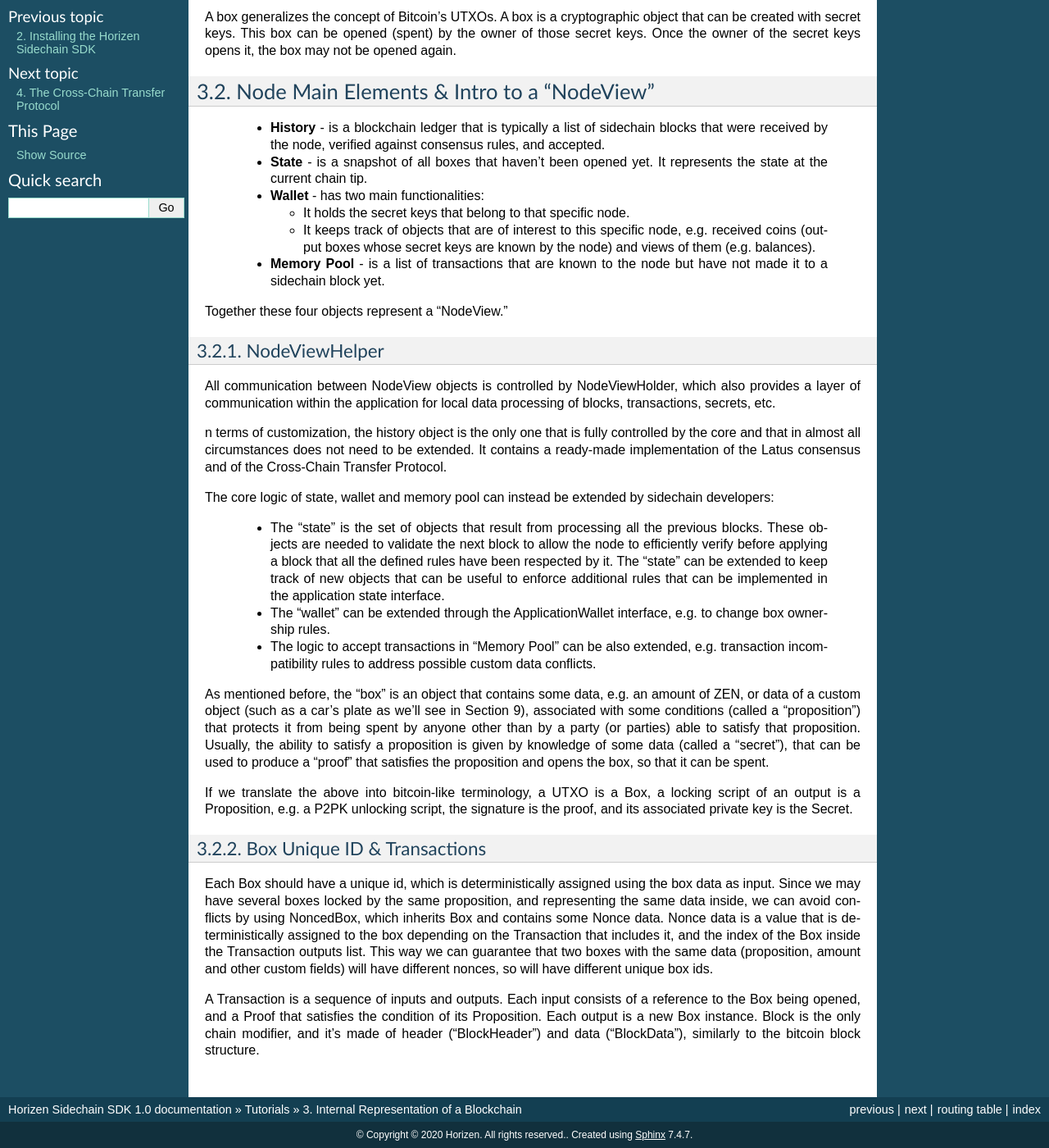
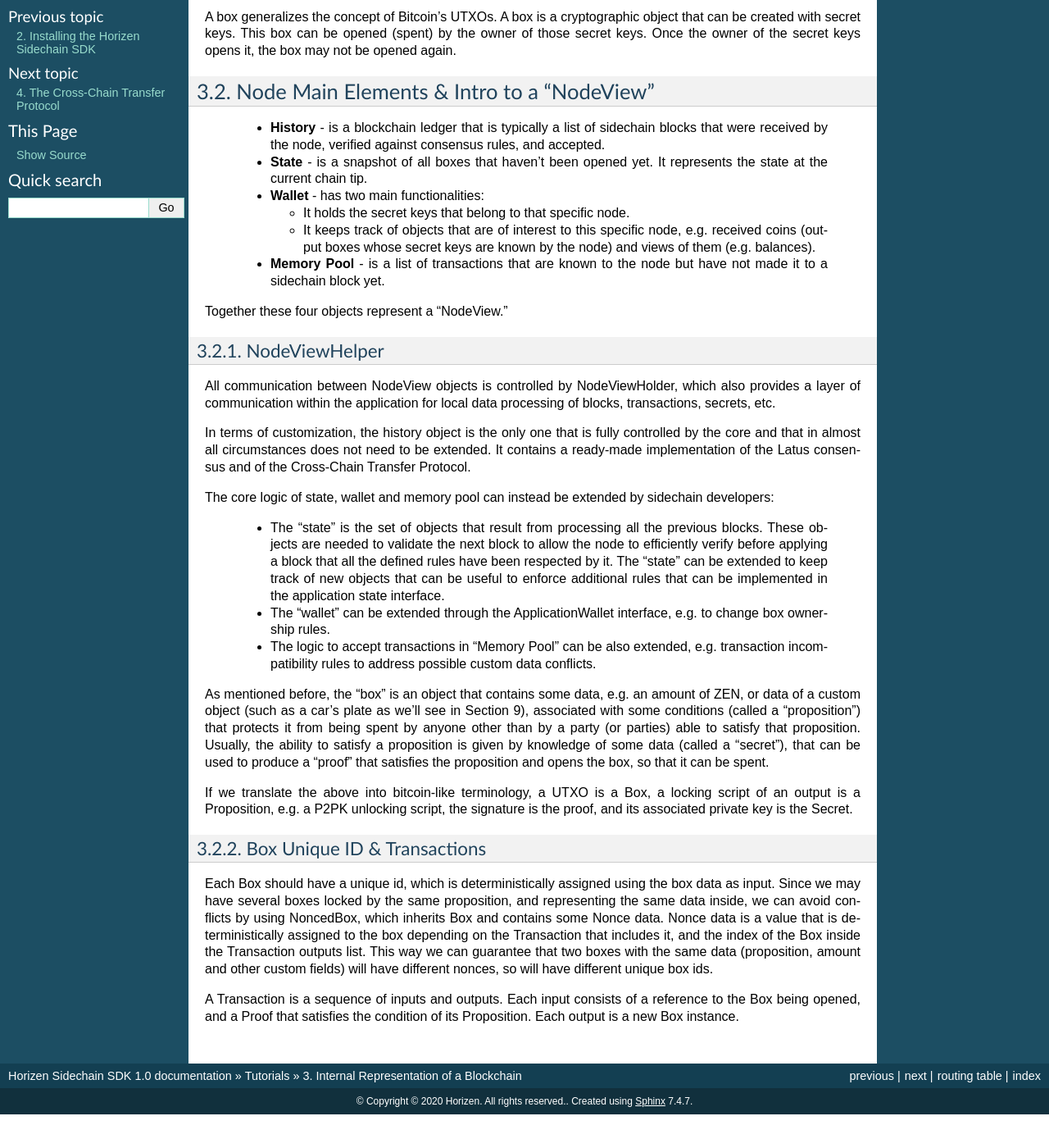
Before and after one commit to HorizenOfficial/developer-horizen-global, a Sphinx documentation site: the page built from docs/introduction/blockchain-representation.rst, in a window 1280 px wide and 1400 px high, scrolled down 316 px. Shown: the whole window at 82% size. Built offline with Sphinx 7.4.7, drawn with Linux system fonts in a browser that asks for light colours; after the commit the page ends 1675 px from its top, so only the background shows below that.

Commit message:
typos in blockchain-representation

```diff
--- a/docs/introduction/blockchain-representation.rst
+++ b/docs/introduction/blockchain-representation.rst
@@ -12,7 +12,6 @@
 
 Concept of a Box
 ****************
-
 
 A box generalizes the concept of Bitcoin’s UTXOs. A box is a cryptographic object that can be created with secret keys. This box can be opened (spent) by the
 owner of those secret keys.
@@ -41,7 +40,7 @@
 All communication between NodeView objects is controlled by NodeViewHolder,
 which also provides a layer of communication within the application for local data processing of blocks, transactions, secrets, etc.
 
-n terms of customization, the history object is the only one that is fully controlled by the core and that in almost all circumstances does not need to be
+In terms of customization, the history object is the only one that is fully controlled by the core and that in almost all circumstances does not need to be
 extended. It contains a ready-made implementation of the Latus consensus and of the Cross-Chain Transfer Protocol.
 
 
@@ -63,4 +62,4 @@
 Each Box should have a unique id, which is deterministically assigned using the box data as input. Since we may have several boxes locked by the same proposition, and representing the same data inside, we can avoid conflicts by using NoncedBox, which inherits Box and contains some Nonce data. Nonce data is a value that is deterministically assigned to the box depending on the Transaction that includes it, and the index of the Box inside the Transaction outputs list. This way we can guarantee that two boxes with the same data (proposition, amount and other custom fields) will have different nonces, so will have different unique box ids.
 
 A Transaction is a sequence of inputs and outputs. Each input consists of a reference to the Box being opened, and a Proof that satisfies the condition of its Proposition.
-Each output is a new Box instance. Block is the only chain modifier, and it’s made of header (“BlockHeader”) and data (“BlockData”), similarly to the bitcoin block structure.
+Each output is a new Box instance.
```
